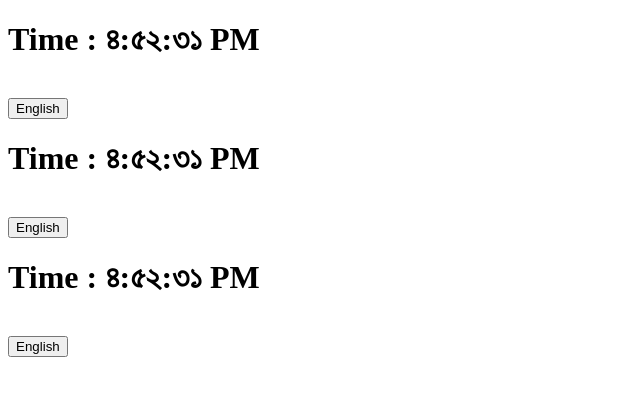
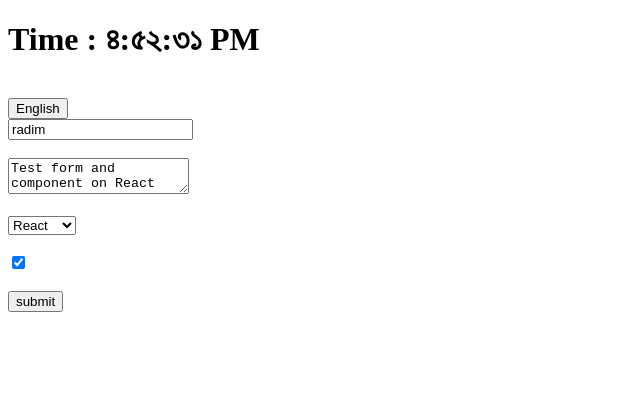
Before and after one commit to waliradim/testClassReact, a React (Create React App) app: page / in a window 1280 px wide. Shown: the top 396 px of the page, without its empty margins (0-640 px from the left). Built offline with nearby package versions, Linux system fonts and the light colour scheme.

Commit message:
Form Code

```diff
--- a/src/App.js
+++ b/src/App.js
@@ -1,16 +1,17 @@
 import React from 'react'
 import Clock from './Components/Clock'
 import ClockList from './Components/ClockList'
+import Form from './Components/Form'
 
 export default function App() {
 
-  const ara =[1,2];
+  // const ara =[1,2];
 
   return (
     <div>
       <Clock />
-
-      <ClockList ara = {ara} />
+      <Form />
+      {/* <ClockList ara = {ara} /> */}
     </div>
   )
 }
--- /dev/null
+++ b/src/Components/Form.js
@@ -0,0 +1,76 @@
+import React, { Component } from 'react'
+
+export default class Form extends Component {
+
+    state = {
+        memberName: "radim",
+        commenText: "Test form and component on React",
+        library: "React",
+        isCheck: true
+    }
+
+    handelChange = (event) => {
+        if (event.target.type == "text") {
+            this.setState({
+                memberName: event.target.value
+            });
+        } else if (event.target.type == "textarea") {
+            this.setState({
+                commenText: event.target.value
+            });
+        } else if (event.target.type == "select-one") {
+            this.setState({
+                library: event.target.value
+            });
+        } else if (event.target.type == "checkbox") {
+            this.setState({
+                isCheck: event.target.checked
+            });
+        }
+        else {
+            console.log(event.target.type)
+            console.log("nothing")
+        }
+    };
+
+    handelSubmit = (e) => {
+        const { memberName, commenText, library, isCheck } = this.state
+        e.preventDefault();
+        console.log(memberName, commenText, library, isCheck)
+
+    }
+
+    render() {
+        const { memberName, commenText, library, isCheck } = this.state
+
+        return (
+            <div>
+                <form onSubmit={this.handelSubmit}>
+                    <input
+                        type="text"
+                        name="memberName"
+                        onChange={this.handelChange}
+                        value={memberName}>
+                    </input> <br /><br />
+                    <textarea
+                        type='text'
+                        name="commenText"
+                        value={commenText}
+                        onChange={this.handelChange}>
+                    </textarea>
+                    <br /><br />
+                    <select name="" value={library} onChange={this.handelChange}>
+                        <option value="React">React</option>
+                        <option value="Angular">Angular</option>
+                        <option value="Vue">Vue</option>
+                    </select>
+                    <br /><br />
+                    <input type="checkbox" checked={isCheck} onChange={this.handelChange} />
+                    <br /><br />
+                    <input type="submit" value="submit" />
+                </form>
+
+            </div>
+        )
+    }
+}
```
